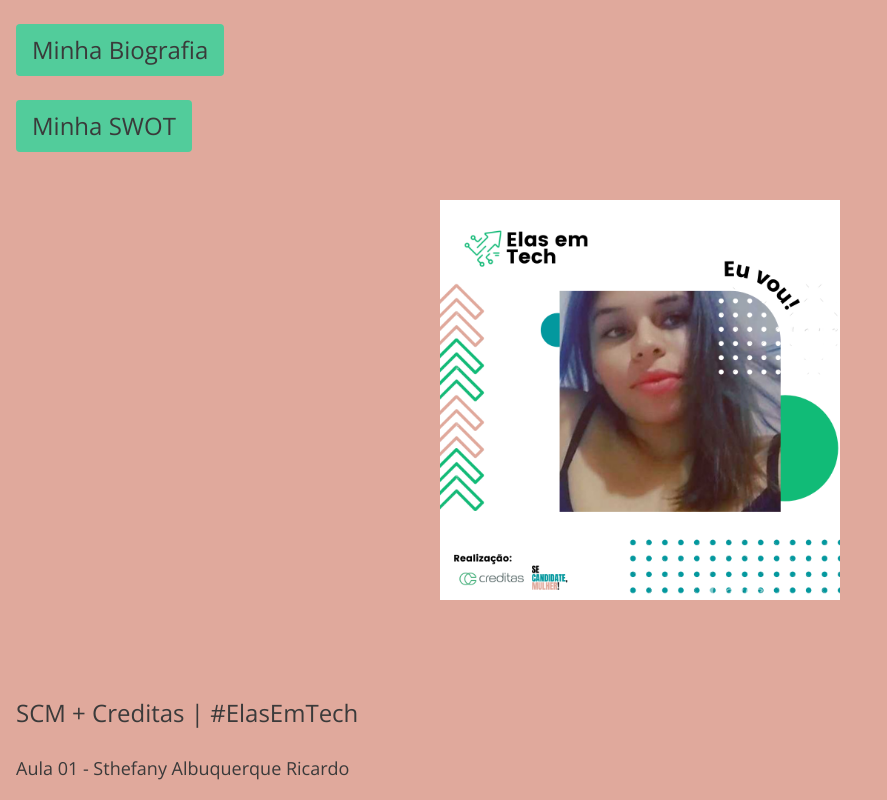
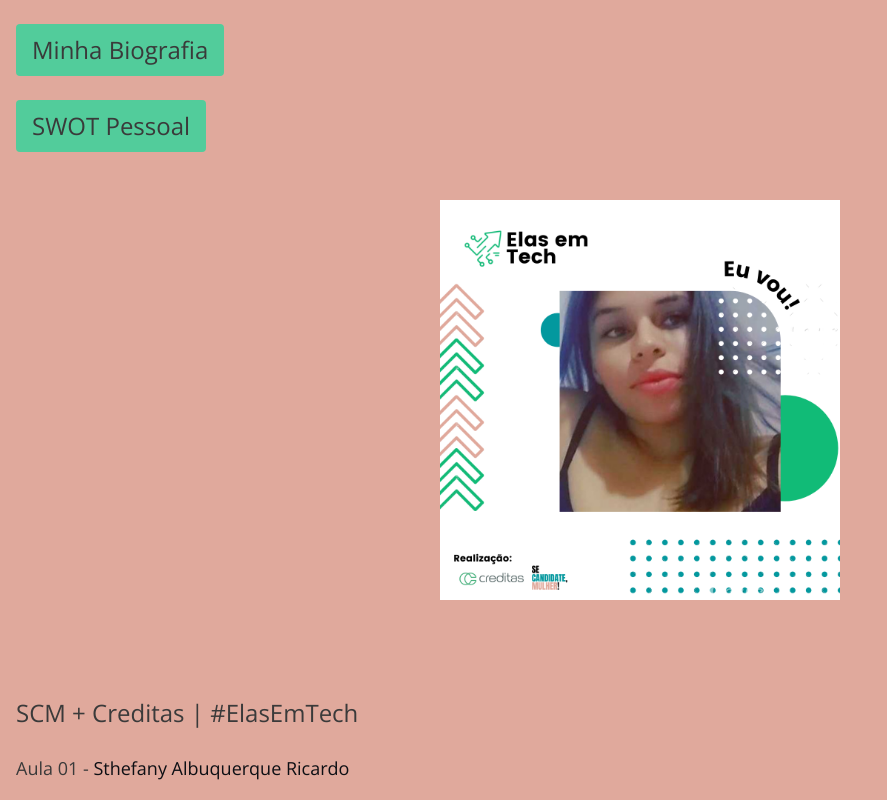
Before and after one commit to sthefanyricardo/ElasEmTech, a plain HTML site: page index.html in a window 1280 px wide. Shown: the whole page, without its empty margins (0-887 px from the left). Drawn offline with nearby package versions, Linux system fonts and the light colour scheme.

```diff
--- a/index.html
+++ b/index.html
@@ -25,12 +25,12 @@
                 <a href="./assets/timeline.html" target="_blank"><button class="w3-btn  w3-round" style=" background-color: #52CC9B;">Minha Biografia</button></a>
             </p>
             <p>
-                <a href="./assets/swotpessoal.html" target="_blank"><button class="w3-btn w3-round" style=" background-color: #52CC9B;">Minha SWOT</button></a>
+                <a href="./assets/swotpessoal.html" target="_blank"><button class="w3-btn w3-round" style=" background-color: #52CC9B;">SWOT Pessoal</button></a>
             </p>
         </div>
         <div class="w3-display-bottomleft w3-container">
           <p class="w3-xlarge">SCM + Creditas | #ElasEmTech</p>
-          <p class="w3-large">Aula 01 - Sthefany Albuquerque Ricardo</p>
+          <p class="w3-large" id="text-p">Aula 01 - <a href="https://github.com/sthefany-A" target="_blank">Sthefany Albuquerque Ricardo</a></p>
         </div>
       </div>
 
```
